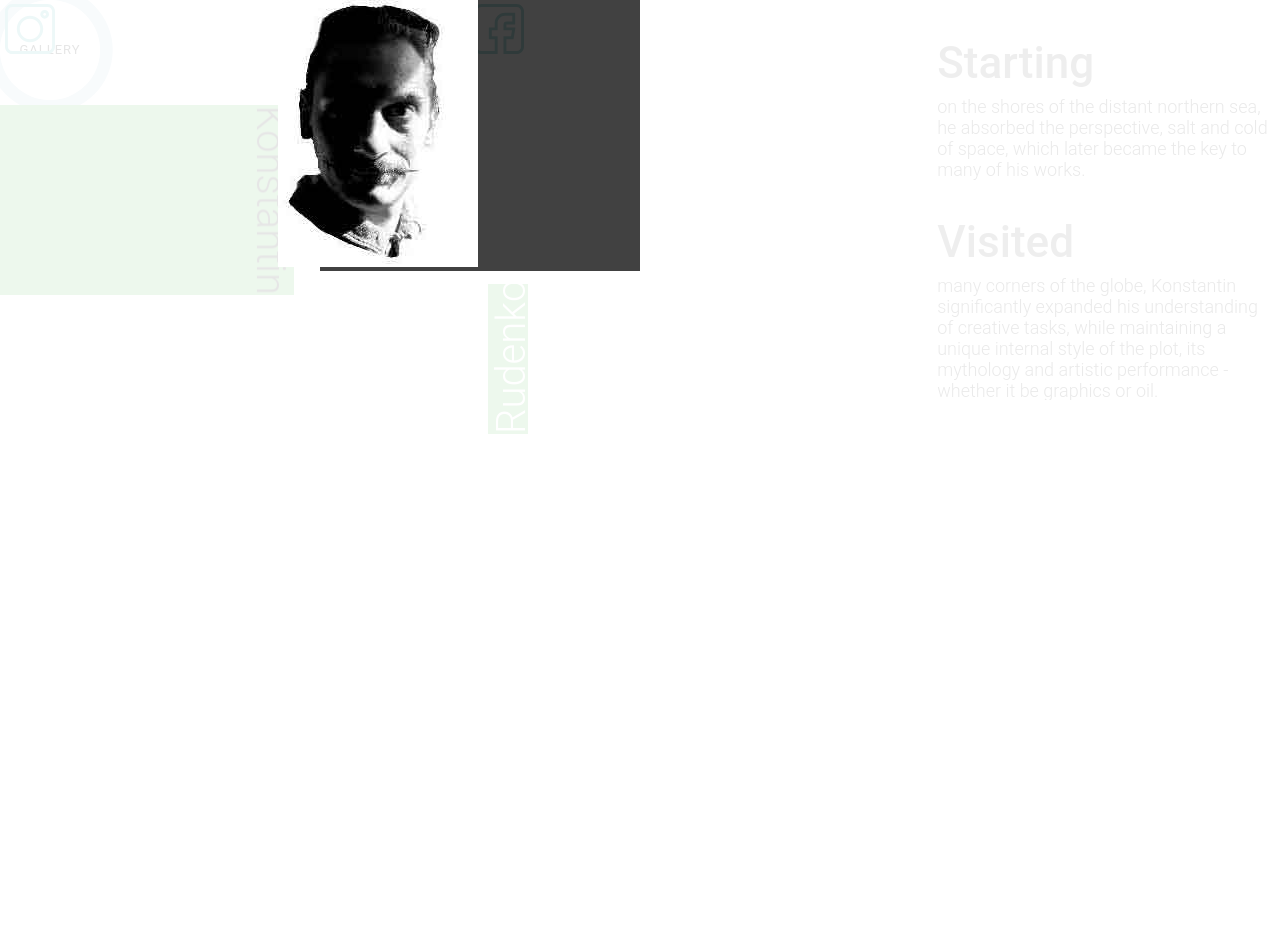
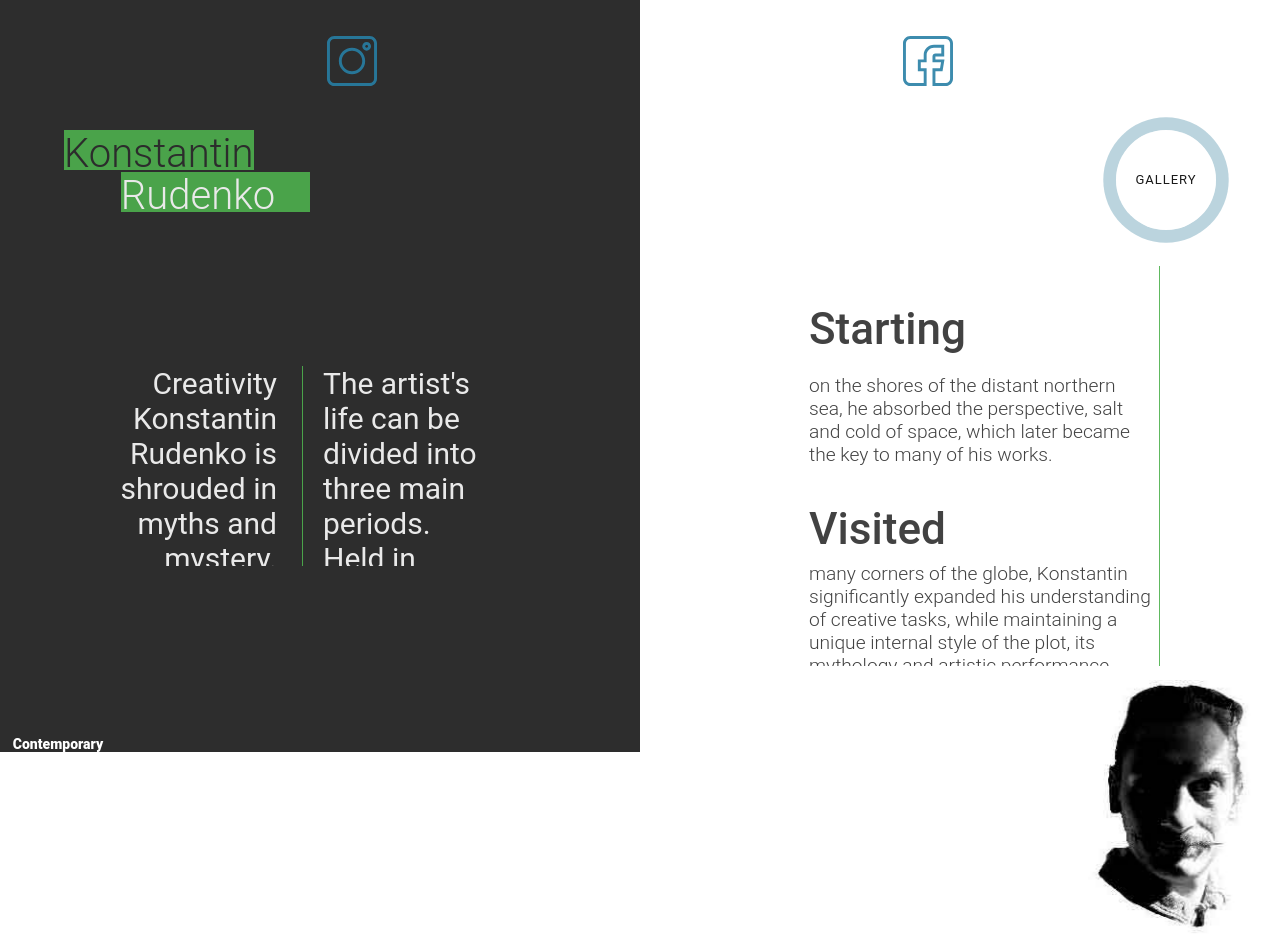
Before and after one commit to dreamchasersuon/art-website, a PHP site: page /home.html in a window 1280 px wide. Before the commit the page ends 434 px from the top, so only its background shows below. Run offline with PHP 8.4, Linux system fonts and the light colour scheme.

Commit message:
Refactor code. Make adaptive version using flexbox. Design and animations changes

```diff
--- a/home.html
+++ b/home.html
@@ -197,31 +197,62 @@
                 </div>
         </div>
     </aside>
+    <div class="black">
       <main>
+        <nav style="width: 90%;display: flex;height: 30%;justify-content: space-around;flex-direction: column;margin-top: 1%;">
+          <div class="logo-wrapper">
+              <a href="https://www.instagram.com/konstantin.rudenko.art/" target="_blank"><div class="logo-instagram">
+                  <svg width="50" height="50" class="logo-inst" viewBox="0 0 75 75" fill="none" xmlns="http://www.w3.org/2000/svg">
+                      <path d="M10.9863 75H64.0137C70.0716 75 75 70.0716 75 64.0137V10.9863C75 4.9284 70.0716 0 64.0137 0H10.9863C4.9284 0 0 4.9284 0 10.9863V64.0137C0 70.0716 4.9284 75 10.9863 75ZM4.39453 10.9863C4.39453 7.35168 7.35168 4.39453 10.9863 4.39453H64.0137C67.6483 4.39453 70.6055 7.35168 70.6055 10.9863V64.0137C70.6055 67.6483 67.6483 70.6055 64.0137 70.6055H10.9863C7.35168 70.6055 4.39453 67.6483 4.39453 64.0137V10.9863Z" fill="rgba(40, 127, 165, 1)"></path>
+                      <path d="M37.5 57.2754C48.4039 57.2754 57.2754 48.4039 57.2754 37.5C57.2754 26.5961 48.4039 17.7246 37.5 17.7246C26.5961 17.7246 17.7246 26.5961 17.7246 37.5C17.7246 48.4039 26.5961 57.2754 37.5 57.2754ZM37.5 22.1191C45.9812 22.1191 52.8809 29.0188 52.8809 37.5C52.8809 45.9812 45.9812 52.8809 37.5 52.8809C29.0188 52.8809 22.1191 45.9812 22.1191 37.5C22.1191 29.0188 29.0188 22.1191 37.5 22.1191Z" fill="rgba(40, 127, 165, 1)"></path>
+                      <path d="M59.4727 22.1191C63.1073 22.1191 66.0645 19.162 66.0645 15.5273C66.0645 11.8927 63.1073 8.93555 59.4727 8.93555C55.838 8.93555 52.8809 11.8927 52.8809 15.5273C52.8809 19.162 55.838 22.1191 59.4727 22.1191ZM59.4727 13.3301C60.684 13.3301 61.6699 14.316 61.6699 15.5273C61.6699 16.7387 60.684 17.7246 59.4727 17.7246C58.2613 17.7246 57.2754 16.7387 57.2754 15.5273C57.2754 14.316 58.2613 13.3301 59.4727 13.3301Z" fill="rgba(40, 127, 165, 1)"></path>
+                  </svg>
+              </div></a>
+              <a href="https://www.facebook.com/profile.php?id=100005225081366&ref=br_rs" target="_blank"><div class="logo-facebook">
+                  <svg width="50" height="50" class="logo-face" viewBox="0 0 75 75" fill="none" xmlns="http://www.w3.org/2000/svg">
+                  <path d="M10.9863 75H35.4492V48.3398H26.6602V39.5508H35.4492V28.5645C35.4492 22.5065 40.3776 17.5781 46.4355 17.5781H57.4219V26.3672H48.6328C46.2095 26.3672 44.2383 28.3384 44.2383 30.7617V39.5508H57.0253L55.5605 48.3398H44.2383V75H64.0137C70.0716 75 75 70.0716 75 64.0137V10.9863C75 4.9284 70.0716 0 64.0137 0H10.9863C4.9284 0 0 4.9284 0 10.9863V64.0137C0 70.0716 4.9284 75 10.9863 75ZM4.39453 10.9863C4.39453 7.35168 7.35168 4.39453 10.9863 4.39453H64.0137C67.6483 4.39453 70.6055 7.35168 70.6055 10.9863V64.0137C70.6055 67.6483 67.6483 70.6055 64.0137 70.6055H48.6328V52.7344H59.2833L62.2129 35.1562H48.6328V30.7617H61.8164V13.1836H46.4355C37.9543 13.1836 31.0547 20.0832 31.0547 28.5645V35.1562H22.2656V52.7344H31.0547V70.6055H10.9863C7.35168 70.6055 4.39453 67.6483 4.39453 64.0137V10.9863Z" fill="rgba(40, 127, 165, 1)"></path>
+                  </svg>
+              </div></a>
+          </div>
+          <div class="nav-section-bottom" style="display: flex;justify-content: space-between;">
+            <div class="initials-wrapper">
+              <h1 class="name">Konstantin</h1>
+              <h1 class="lastname">Rudenko</h1>
+            </div>
+            <div class="button-wrapper">
               <div class="button">Gallery</div>
-      <div class="text-wrapper-black">
-          <div class="text-left-black">
-              Creativity Konstantin Rudenko is shrouded in myths and mystery.
-          </div>
-          <div class="text-right-black">
-              The artist's life can be divided into three main periods. Held in Perm, St. Petersburg and Moscow.
             </div>
           </div>
-      <h1 class="lastname">Rudenko</h1>
-      <h1 class="name">Konstantin</h1>
-      <div class="text-wrapper-white">
+        </nav>
+        <div class="main-section-wrapper">
+          <article class="text-wrapper-black">
+              <aside class="text-left-black">
+                  Creativity Konstantin Rudenko is shrouded in myths and mystery.
+              </aside>
+              <aside class="text-right-black">
+                  The artist's life can be divided into three main periods. Held in Perm, St. Petersburg and Moscow.
+              </aside>
+          </article>
+          <article class="text-wrapper-white">
+            <section>
               <h2 class="first-head">Starting</h1>
-              <span class="first-parag">
+                  <p class="first-parag">
                       on the shores of the distant northern sea, he absorbed the perspective, salt and cold of space, which later became the key to many of his works.
-              </span>
+                  </p>
+            </section>
+            <section>
               <h2 class="second-head">Visited</h1>
                   <span class="second-parag">
                       many corners of the globe, Konstantin significantly expanded his understanding of creative tasks, while maintaining a unique internal style of the plot, its mythology and artistic performance - whether it be graphics or oil.
                   </span>
+            </section>
+              <section>
                 <h2 class="third-head">Perm</h1>
                     <span class="third-parag">
                         1995 - the beginning of the “Permian period”, in which Konstantin, in addition to “including” in the Perm artistic environment, was actively involved in creating audio-visual performances together with the PLKN PRNL LMNL grouping, as well as many other artists and musicians who at that time Brut "Perm.
                     </span>
+              </section>
+              <section>
                 <h2 class="forth-head">Flow</h1>
                     <span class="forth-parag">
                         1997 - participation in the "iron" exhibition in the black hall of the PSU.
@@ -229,36 +260,30 @@
                         2000 - participation in the exhibition “In searсh good”, Perm.
                         2002 - publication of the first collection of graphic works. The author himself speaks about this time as a special period in his life.
                     </span>
+              </section>
+              <section>
                 <h2 class="fifth-head">GARAGE</h1>
                     <span class="fifth-parag">
                         Among the most significant events of recent years, held by the artist in the capital, one can mention participation in the “Exhibition No. 5” (Center of Contemporary Culture “GARAGE”).
                         The artist's works are in private collections, as well as purchased by renowned gallery owner and the founder of "Museum Of Everything" James Bredd.
                     </span>
+              </section>
+              <section>
                 <h2 class="sixth-head">Now</h1>
                     <span class="sixth-parag">
                         To date, Konstantin confidently takes the position of an accomplished author, who has his own unique mythological code. In addition to painting, his creative areas include the creation of sculptures and scenery for filmmakers, the manufacture of authentic objects and the design of design locations.
                     </span>
-      </div>
-      <div class="logo-wrapper">
-        <a href="https://www.instagram.com/konstantin.rudenko.art/" target="_blank">
-            <svg width="50" height="50" class="logo-inst" viewBox="0 0 75 75" fill="none" xmlns="http://www.w3.org/2000/svg">
-                <path d="M10.9863 75H64.0137C70.0716 75 75 70.0716 75 64.0137V10.9863C75 4.9284 70.0716 0 64.0137 0H10.9863C4.9284 0 0 4.9284 0 10.9863V64.0137C0 70.0716 4.9284 75 10.9863 75ZM4.39453 10.9863C4.39453 7.35168 7.35168 4.39453 10.9863 4.39453H64.0137C67.6483 4.39453 70.6055 7.35168 70.6055 10.9863V64.0137C70.6055 67.6483 67.6483 70.6055 64.0137 70.6055H10.9863C7.35168 70.6055 4.39453 67.6483 4.39453 64.0137V10.9863Z" fill="rgba(78, 178, 178, 1)"></path>
-                <path d="M37.5 57.2754C48.4039 57.2754 57.2754 48.4039 57.2754 37.5C57.2754 26.5961 48.4039 17.7246 37.5 17.7246C26.5961 17.7246 17.7246 26.5961 17.7246 37.5C17.7246 48.4039 26.5961 57.2754 37.5 57.2754ZM37.5 22.1191C45.9812 22.1191 52.8809 29.0188 52.8809 37.5C52.8809 45.9812 45.9812 52.8809 37.5 52.8809C29.0188 52.8809 22.1191 45.9812 22.1191 37.5C22.1191 29.0188 29.0188 22.1191 37.5 22.1191Z" fill="rgba(78, 178, 178, 1)"></path>
-                <path d="M59.4727 22.1191C63.1073 22.1191 66.0645 19.162 66.0645 15.5273C66.0645 11.8927 63.1073 8.93555 59.4727 8.93555C55.838 8.93555 52.8809 11.8927 52.8809 15.5273C52.8809 19.162 55.838 22.1191 59.4727 22.1191ZM59.4727 13.3301C60.684 13.3301 61.6699 14.316 61.6699 15.5273C61.6699 16.7387 60.684 17.7246 59.4727 17.7246C58.2613 17.7246 57.2754 16.7387 57.2754 15.5273C57.2754 14.316 58.2613 13.3301 59.4727 13.3301Z" fill="rgba(78, 178, 178, 1)"></path>
-            </svg>
-          </a>
-        <a href="https://www.facebook.com/profile.php?id=100005225081366&ref=br_rs" target="_blank">
-          <svg width="50" height="50" class="logo-face" viewBox="0 0 75 75" fill="none" xmlns="http://www.w3.org/2000/svg">
-            <path d="M10.9863 75H35.4492V48.3398H26.6602V39.5508H35.4492V28.5645C35.4492 22.5065 40.3776 17.5781 46.4355 17.5781H57.4219V26.3672H48.6328C46.2095 26.3672 44.2383 28.3384 44.2383 30.7617V39.5508H57.0253L55.5605 48.3398H44.2383V75H64.0137C70.0716 75 75 70.0716 75 64.0137V10.9863C75 4.9284 70.0716 0 64.0137 0H10.9863C4.9284 0 0 4.9284 0 10.9863V64.0137C0 70.0716 4.9284 75 10.9863 75ZM4.39453 10.9863C4.39453 7.35168 7.35168 4.39453 10.9863 4.39453H64.0137C67.6483 4.39453 70.6055 7.35168 70.6055 10.9863V64.0137C70.6055 67.6483 67.6483 70.6055 64.0137 70.6055H48.6328V52.7344H59.2833L62.2129 35.1562H48.6328V30.7617H61.8164V13.1836H46.4355C37.9543 13.1836 31.0547 20.0832 31.0547 28.5645V35.1562H22.2656V52.7344H31.0547V70.6055H10.9863C7.35168 70.6055 4.39453 67.6483 4.39453 64.0137V10.9863Z" fill="rgba(78, 178, 178, 1)"></path>
-            </svg>
-          </a>
+              </section>
+          </article>
         </div>
       </main>
-        <div class="black">
       <div class="artist-title">Contemporary<br>Russian Artist,<br> Moscow</div>
+    </div>
     <div class="white">
-          <div class="photo-right">
-                    <img src="src/kostyaWhite2.jpg" alt="U-ups, there is Artist?" height="267" width="200">
+      <div class="photo">
+        <a href="https://www.facebook.com/profile.php?id=100005225081366&ref=br_rs" target="_blank">
+          <img src="src/kostyaWhite2.jpg" alt="U-ups, there is the Artist?">
+        </a>
       </div>
     </div>
         <script src="scripts/gallery.js" type="text/javascript" charset="utf-8" async defer></script>
--- a/scripts/cGallery.js
+++ b/scripts/cGallery.js
@@ -1,7 +1,7 @@
 const closeGallery = () => {
-	let button = document.getElementsByClassName('close-button')[0];
+	let button = document.getElementById('close-button');
 	button.onclick = () => {
-		document.getElementsByClassName('gallery')[0].style.display = 'none';
+		document.getElementById('gallery').style.display = 'none';
 	}
 }
 
--- a/scripts/gallery.js
+++ b/scripts/gallery.js
@@ -1,7 +1,7 @@
 const onClickButton = () => {
-	let button = document.getElementsByClassName('button')[0];
+	let button = document.getElementById('button');
 	button.onclick = () => {
-		document.getElementsByClassName('gallery')[0].style.display = 'flex';
+		document.getElementById('gallery').style.display = 'flex';
 	}
 }
 
--- a/style.css
+++ b/style.css
@@ -1,7 +1,8 @@
 
 body{
 	display:flex;
-	height:100%;
+	/*! height:100%; */
+	/*! width: 100%; */
 }
 html, body {
 	margin:0;
@@ -11,28 +12,38 @@ html, body {
 main {
 	display: flex;
 	position: absolute;
-	opacity: 0.1;
-	background-color: white;
+	opacity: 0.9;
+	width: 100%;
+	z-index: 99999;
+	justify-content: space-evenly;
+	height: 100%;
+	flex-flow: row wrap;
+}
+.button-wrapper {
+    display: flex;
+    flex-direction: row-reverse;
+}
+.main-section-wrapper {
+	display: flex;
+max-height: 50%;
+min-width: 15%;
+max-width: 100%;
+flex-flow: row wrap;
+justify-content: space-between;
+width: 130vh;
+margin-top: -15vh;
 }
 .black {
 	background-color:rgba(45, 45, 45, 1);
-	max-height:100%;
-	max-width:50%;
-	width:50%;
+	width: 50%;
+	min-height: 47em;
+	display: flex;
 }
 .logo-wrapper {
-	position:absolute;
-	top:1%;
 	display:flex;
-	width:50%;
-}
-.logo-face {
-	position:absolute;
-	left:92%;
-}
-.logo-inst {
-	position:absolute;
-	left:1%;
+	width:100%;
+	height: 3em;
+	justify-content: space-around;
 }
 .artist-title {
 	position:absolute;
@@ -44,13 +55,11 @@ main {
 	color:rgba(255, 255, 255, 1);
 }
 .text-wrapper-black {
-	position:absolute;
-	display:flex;
-	max-height:25%;
-	position:relative;
-	max-width:360px;
-	top:37%;
-	left:25%;
+	display: flex;
+	max-height: 50%;
+	position: relative;
+	max-width: 360px;
+	align-self: center;
 }
 .text-left-black, .text-right-black {
 	color:white;
@@ -64,7 +73,7 @@ main {
 	padding-right:25px;
 	overflow:auto;
 	width:50%;
-	border-right:1px solid white;
+	border-right:1px solid rgba(78, 178, 78, 1);
 	transition-property:font-size;
 	transition-duration:1s;
 	transition-timing-function:ease-out;
@@ -79,57 +88,61 @@ main {
 	transition-duration:1s;
 	transition-timing-function:ease-in;
 }
+.name {
+	position: relative;
+	font-size: 2.5em;
+	color: rgba(45, 45, 45, 1);
+	font-family: 'Roboto', sans-serif;
+	font-weight: 300;
+	background-color: rgba(78, 178, 78, 1);
+	height: 1em;
+	margin: 0;
+}
 .lastname {
-	position:absolute;
-	top:78%;
-	left:42%;
-	will-change: transform;
-	color:white;
+	color: white;
 	background-color: rgba(78, 178, 78, 1);
-	font-size:40px;
-	width:150px;
-	height:40px;
-	font-family:'Roboto', sans-serif;
-	-webkit-transform:rotate(-90deg);
-	transform:rotate(-90deg);
-	font-weight:300;
+	font-size: 2.5em;
+	height: 1em;
+	font-family: 'Roboto', sans-serif;
+	font-weight: 300;
+	position: relative;
+	margin: 0;
+	left: 30%;
+	width: -moz-fit-content;
+	margin-top: 1%;
 }
 .white {
 	background-color:white;
-	max-width:800px;
-	will-change: width, height;
-	max-height:auto;
-	width:50%;
 	-webkit-animation-duration:3s;
 	animation-duration:3s;
 	-webkit-animation-name:slidein;
 	animation-name:slidein;
+	width: 50%;
+	display: flex;
 }
 .text-wrapper-white {
 	display:flex;
 	position:relative;
-	top:25%;
-	left:25%;
 	flex-direction:column;
 	max-width:350px;
 	max-height:400px;
 	overflow-wrap:break-word;
 	overflow:auto;
-	border-right:1px solid black;
+	border-right:1px solid rgba(78, 178, 78, 1);
 }
 h2 {
 	font-size:44px;
 	font-family:'Roboto', sans-serif;
 	font-weight:500;
 	will-change: color;
-	color:rgba(85, 85, 85, 1);
+	color:rgba(45, 45, 45, 1);
 	margin-bottom:2%;
 	transition-property:color;
 	transition-duration:1s;
 	transition-timing-function:ease-out;
 }
 .first-parag, .second-parag, .third-parag, .forth-parag, .fifth-parag, .sixth-parag {
-	font-size:18px;
+	font-size:1.2em;
 	font-family:'Roboto', sans-serif;
 	font-weight:300;
 	color:rgba(45, 45, 45, 1);
@@ -140,32 +153,22 @@ h2 {
 	transition-duration:1s;
 	transition-timing-function:ease-in;
 }
-.name {
-	position:relative;
-	bottom:43%;
-	right:45%;
-	font-size:40px;
-	will-change: transform;
-	color:rgba(5, 5, 5, 1);
-	-webkit-transform:rotate(90deg);
-	transform:rotate(90deg);
-	font-family:'Roboto', sans-serif;
-	font-weight:300;
-	background-color: rgba(78, 178, 78, 1);
+.photo {
+	position: absolute;
+	top: 85%;
+	left: 85%;
+	z-index: 99999;
+	transition: all 2s 200ms cubic-bezier(0.86, 0, 0.07, 1);
 }
-.photo-right {
-	position:relative;
-	left:87%;
-	bottom:-10%;
+.photo:hover {
+	transform: translateY(-60px);
 }
-img {max-width: 100%;
+img {
+	max-width: 100%;
 	height: auto;
 }
 .button {
-	float:right;
 	position:relative;
-	top:5%;
-	margin:0px 30px 80px 0px;
 	width:100px;
 	height:100px;
 	font:13px/100px 'Roboto', sans-serif;
@@ -179,6 +182,11 @@ img {max-width: 100%;
 	animation:shadow-pulse 3s infinite;
 	-webkit-animation-delay:2s;
 	animation-delay:2s;
+	transition: all 5s cubic-bezier(0.785, 0.135, 0.15, 0.86);
+}
+.button:hover {
+	color: rgba(165, 108, 40, 0.8);
+	background-color: rgba(40, 127, 165, 0.4);
 }
 .close-button {
 	position:absolute;
@@ -283,7 +291,7 @@ h3:hover {
 	font-size:1.7em;
 }
 .text-left-black:hover, .text-right-black:hover {
-	font-size: 24px;
+	font-size: 1.2em;
 }
 .text-wrapper-white, .text-wrapper-black {
 	-webkit-animation-duration:3s;
@@ -295,16 +303,10 @@ h3:hover {
 	transition:4s, 2s, 2s;
 }
 .lastname:hover {
-	color:rgb(25, 25, 25);
+	color:rgba(45, 45, 45, 1);
 }
 .name:hover {
-	color:rgb(175, 175, 175);
-}
-.rotate90 {
-	-webkit-transform:rotate(90deg);
-	-moz-transform:rotate(90deg);
-	-o-transform:rotate(90deg);
-	-ms-transform:rotate(90deg);
+	color:white;
 }
 @-webkit-keyframes slidein
 {
@@ -330,16 +332,7 @@ h3:hover {
 75%{box-shadow:0 0 0 0px rgba(165, 108, 40, 0.2);}
 100%{box-shadow:0 0 0 35px rgba(0, 0, 255, 0);}
 }
-@keyframes shadow-pulse{0%{box-shadow:0 0 0 0px rgba(255, 255, 255, 0.6);}
-25%{box-shadow:0 0 0 10px rgba(40, 165, 75, 0.5);}
-50%{box-shadow:0 0 0 15px rgba(40, 127, 165, 0.4);}
-75%{box-shadow:0 0 0 0px rgba(165, 108, 40, 0.2);}
-100%{box-shadow:0 0 0 35px rgba(0, 0, 255, 0);}
-}
 @-webkit-keyframes shadow-white{0%{box-shadow:0 0 0 0px rgba(255, 255, 255, 0.6);}
-100%{box-shadow:0 0 0 35px rgba(0, 0, 0, 0);}
-}
-@keyframes shadow-white{0%{box-shadow:0 0 0 0px rgba(255, 255, 255, 0.6);}
 100%{box-shadow:0 0 0 35px rgba(0, 0, 0, 0);}
 }
 @media screen and (max-width: 768px) {
```
Also changed, not shown: scripts/pickerWheel.js (+12 -12 lines). Lines whose indentation alone changed are shown as unchanged.
